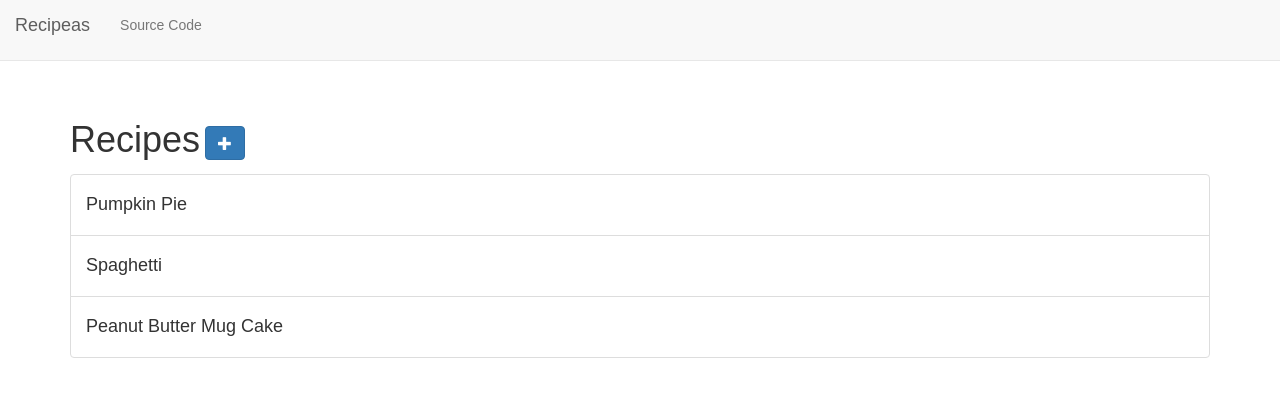
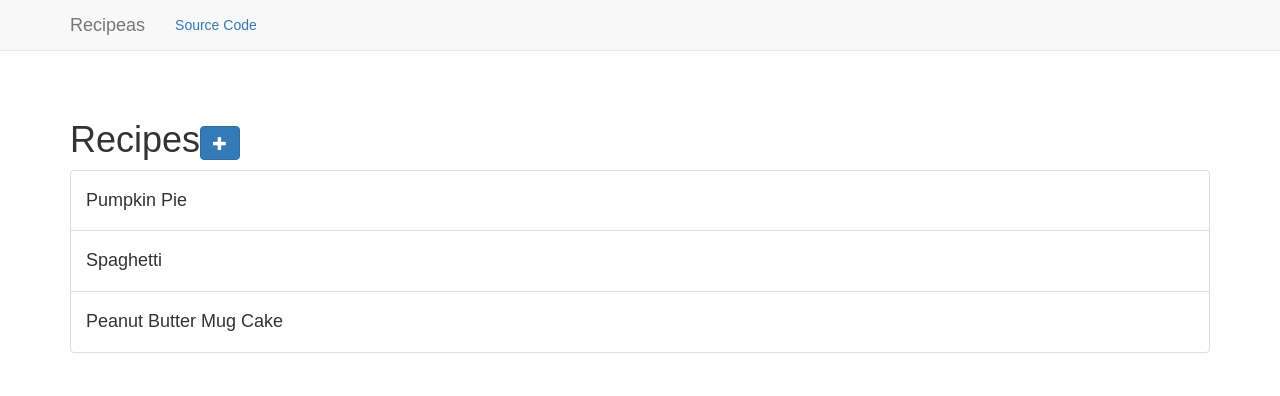
Before and after one commit to phuchle/recipeas, a React app: page / in a window 1280 px wide. Built offline with nearby package versions, Linux system fonts and the light colour scheme.

Commit message:
Update styling of buttons and rebuild Nav with react-bootstrap components.

```diff
--- a/src/App.css
+++ b/src/App.css
@@ -13,10 +13,6 @@ html, body {
   padding-bottom: 10px;
 }
 
-button.btn {
-  margin: 5px;
-}
-
 .recipe-title:hover {
   cursor: pointer;
   color: #55dfb6;
--- a/src/components/Nav.js
+++ b/src/components/Nav.js
@@ -1,20 +1,28 @@
 import React from 'react';
 import { Link } from 'react-router-dom';
+import { Navbar, Nav, NavItem } from 'react-bootstrap';
 
 const Navigation = (props) => {
   return (
-    <nav className="navbar navbar-default navbar-fixed-top">
-      <div className="container-fluid">
-        <Link to="/">
-          <p className="navbar-brand">Recipeas</p>
-        </Link>
-        <ul className="nav navbar-nav">
-          <li>
-            <a href="https://github.com/phuchle/recipeas">Source Code</a>
-          </li>
-        </ul>
-      </div>
-    </nav>
+    <Navbar fixedTop={true}>
+      <Navbar.Header>
+        <Navbar.Brand>
+          <Link to="/">
+            Recipeas
+          </Link>
+        </Navbar.Brand>
+        <Navbar.Toggle />
+      </Navbar.Header>
+      <Navbar.Collapse>
+        <Nav>
+          <NavItem>
+            <a href="https://github.com/phuchle/recipeas">
+            Source Code
+          </a>
+          </NavItem>
+        </Nav>
+      </Navbar.Collapse>
+    </Navbar>
   );
 }
 
```
